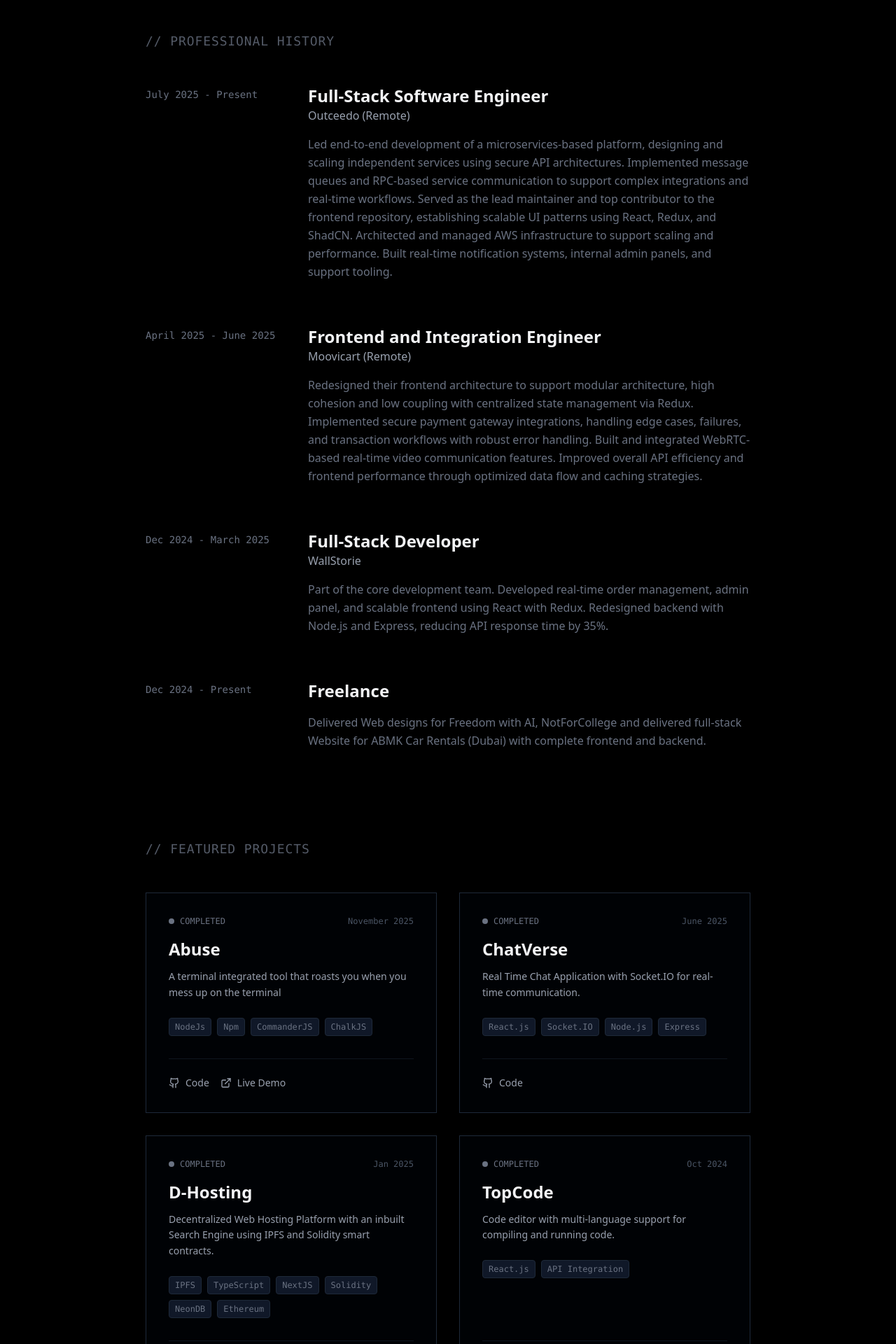
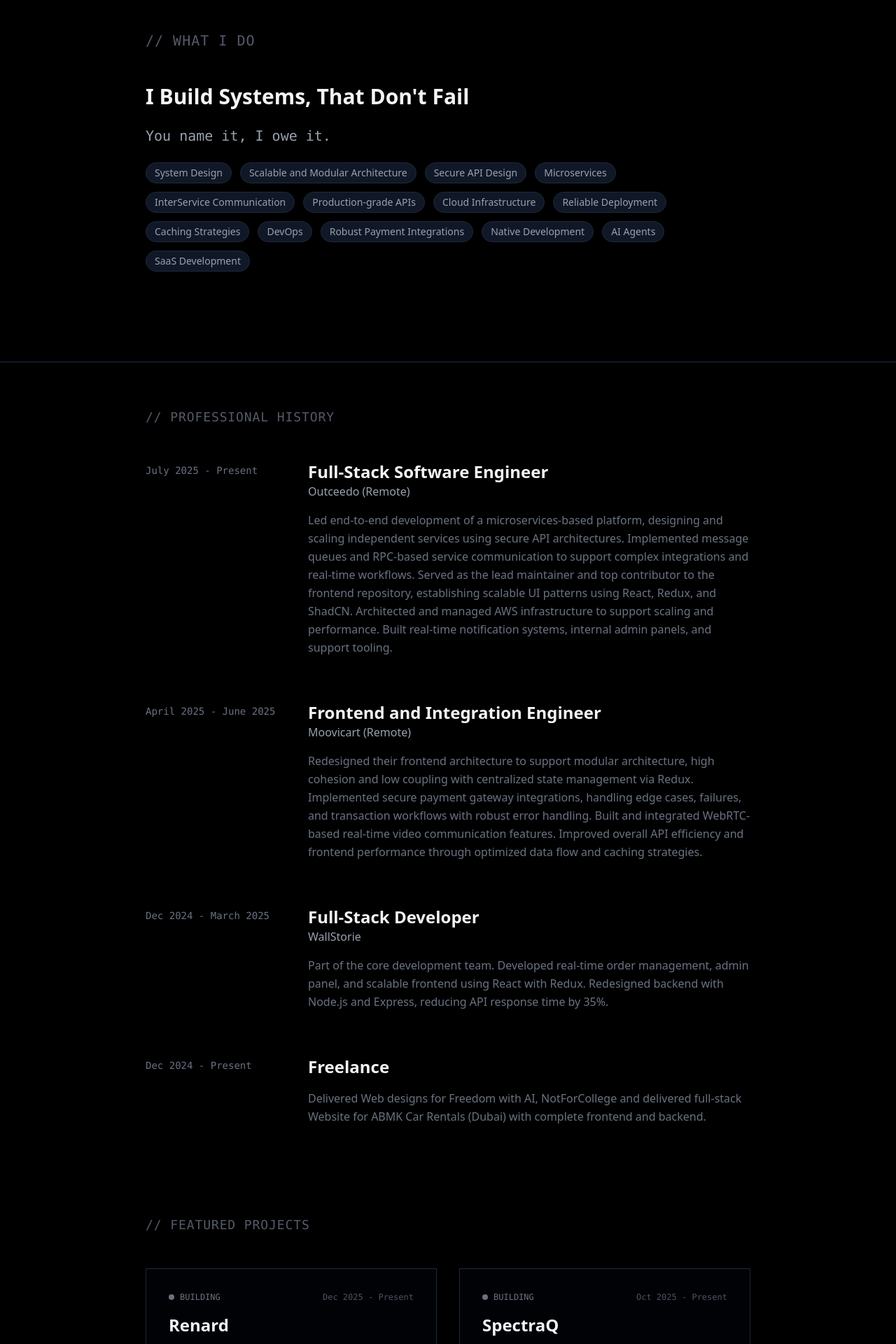
Before and after one commit to neekunjchaturvedi/Portfolio, a React (Vite) app in the folder Client/: page / in a window 1280 px wide. Shown: the part 820-2740 px from the top of the page at 70% size. Built offline with nearby package versions, Linux system fonts and the light colour scheme.

Commit message:
refactor/chore: design/projects

```diff
--- a/Client/src/components/Portfolio.tsx
+++ b/Client/src/components/Portfolio.tsx
@@ -30,6 +30,7 @@
 import ContactSection from "./sections/ContactSection";
 import Footer from "./sections/Footer";
 import { useNavigate } from "react-router-dom";
+import AboutSection from "./sections/AboutSection";
 
 const Portfolio = () => {
   const [data] = useState(mockData);
@@ -109,7 +110,7 @@
     <div className="min-h-screen bg-slate-950 text-slate-50 relative selection:bg-cyan-500/30">
       {/* Sections */}
       <HeroSection data={data.personal} />
-      {/* <AboutSection data={data.personal} /> */}
+      <AboutSection />
       {/* <SkillsSection /> */}
       <ExperienceSection data={data.experience} />
       <ProjectsSection data={data.projects} />
@@ -143,9 +144,7 @@
                           // Base State
                           "text-white hover:text-white",
                           // Active State Styling
-                          isActive
-                            ? "bg-cyan-500/20 text-cyan-400 shadow-[0_0_15px_rgba(6,182,212,0.3)]"
-                            : "hover:bg-white/5"
+                          isActive ? "bg-white/5 text-gray-300" : "hover:bg-white/5"
                         )}
                       >
                         <Icon
--- a/Client/src/components/sections/AboutSection.tsx
+++ b/Client/src/components/sections/AboutSection.tsx
@@ -1,39 +1,19 @@
-import React from "react";
-import { Card, CardContent } from "../ui/card";
-import { CinematicSection } from "../common/terminal";
-
-interface AboutSectionProps {
-  data: {
-    about: string;
-  };
-}
-
-const AboutSection: React.FC<AboutSectionProps> = ({ data }) => {
-  const highlights = [
-    {
-      icon: "⚡",
-      title: "Performance First",
-      description: "Building lightning-fast, optimized applications",
-      gradient: "from-yellow-400 to-orange-500",
-    },
-    {
-      icon: "🎨",
-      title: "Design Systems",
-      description: "Crafting beautiful, consistent user experiences",
-      gradient: "from-blue-400 to-purple-500",
-    },
-    {
-      icon: "🚀",
-      title: "Always Shipping",
-      description: "Turning ideas into scalable, production-ready code",
-      gradient: "from-green-400 to-teal-500",
-    },
-    {
-      icon: "🛠️",
-      title: "Low Latent",
-      description: "Building robust, scalable architectures",
-      gradient: "from-white-400 to-black-500",
-    },
+const AboutSection = () => {
+  const techStack = [
+    "System Design",
+    "Scalable and Modular Architecture",
+    "Secure API Design",
+    "Microservices",
+    "InterService Communication",
+    "Production-grade APIs",
+    "Cloud Infrastructure",
+    "Reliable Deployment",
+    "Caching Strategies",
+    "DevOps",
+    "Robust Payment Integrations",
+    "Native Development",
+    "AI Agents",
+    "SaaS Development",
   ];
 
   return (
@@ -42,46 +22,31 @@
       className="py-16 px-4 md:px-1 bg-black text-white border-b border-gray-900"
     >
       <div className="container mx-auto px-4 max-w-4xl">
-        <h2 className="text-lg font-mono text-gray-500 mb-12 tracking-wider uppercase opacity-80">
-          // About Me
+        <h2 className="text-xl font-mono text-gray-500 mb-12 tracking-wider uppercase opacity-80">
+          // What I do
         </h2>
 
         {/* Intro Text & Tech Stack */}
         <div className="mb-16">
-          <h3 className="text-3xl md:text-4xl font-bold mb-6 text-gray-100">
-            Building Systems,{" "}
+          <h3 className="text-xl md:text-3xl font-bold mb-6 text-gray-100">
+            I Build Systems, That Don&apos;t Fail
           </h3>
-          <p className="text-xl font-mono text-gray-400 leading-relaxed mb-8 max-w-3xl">
-            {data.about}
-          </p>
+          <h4 className="text-lg md:text-xl font-mono mb-6 text-gray-400">
+            You name it, I owe it.
+          </h4>
 
           {/* Tech Pills */}
-          {/* <div className="flex flex-wrap gap-2 md:gap-3">
-            <span className="px-3 py-1 bg-green-900/20 border border-green-900/30 rounded-full text-sm text-green-400 font-medium">
-              Always Shipping
-            </span>
-            {["React", "Node", "Express", "NoSQL", "DSA", "System Design"].map(
-              (tech) => (
+          <div className="flex flex-wrap gap-2 md:gap-3">
+            {techStack.map((tech) => (
               <span
                 key={tech}
-                  className="px-3 py-1 bg-gray-900 border border-gray-800 rounded-full text-sm text-gray-400"
+                className="px-3 py-1 bg-gray-900 border border-gray-800 rounded-full text-sm text-gray-400 hover:border-gray-700 hover:text-gray-300 transition-colors"
               >
                 {tech}
               </span>
-              )
-            )}
-          </div> */}
+            ))}
           </div>
-
-        {/* Highlights Grid */}
-        <div className="flex flex-col gap-2 mb-8">
-          <CinematicSection />
         </div>
-
-        {/* Currently Building (Footer style)
-        <div className="p-6 bg-gray-900/20 border border-gray-800 rounded-lg text-gray-500">
-          // Expo
-        </div> */}
       </div>
     </section>
   );
--- a/Client/src/components/sections/Footer.tsx
+++ b/Client/src/components/sections/Footer.tsx
@@ -26,12 +26,16 @@
       icon: Github,
       url: "https://github.com/neekunjchaturvedi",
     },
-    { name: "LinkedIn", icon: Linkedin, url: "https://linkedin.com" },
-    { name: "Email", icon: Mail, url: "mailto:hello@example.com" },
+    {
+      name: "LinkedIn",
+      icon: Linkedin,
+      url: "https://linkedin.com/in/neekunj-chaturvedi",
+    },
+    { name: "Email", icon: Mail, url: "mailto:neekunjchaturvedi3@gmail.com" },
   ];
 
   return (
-    <footer className="py-12 bg-black text-white">
+    <footer className="py-28 bg-black text-white">
       <div className="container mx-auto px-4 max-w-4xl">
         <div className="grid grid-cols-1 md:grid-cols-2 gap-8 mb-12 border-b border-gray-900 pb-12">
           {/* Top Left: Brand & Tagline */}
@@ -45,7 +49,7 @@
           </div>
 
           {/* Top Right: Motto */}
-          <div className="flex justify-center md:justify-end gap-6 items-center">
+          {/* <div className="flex justify-center md:justify-end gap-6 items-center">
             <div className="flex items-center gap-2 text-sm text-gray-400">
               <Code size={16} className="text-blue-500" />
               <span>Code Purpose</span>
@@ -54,7 +58,7 @@
               <Heart size={16} className="text-red-500" />
               <span>Ship Love</span>
             </div>
-          </div>
+          </div> */}
         </div>
 
         <div className="flex flex-col md:flex-row items-center justify-between gap-6">
--- a/Client/src/components/sections/ProjectsSection.tsx
+++ b/Client/src/components/sections/ProjectsSection.tsx
@@ -94,6 +94,7 @@
               </div>
 
               <div className="flex items-center gap-4 pt-6 border-t border-gray-800/50">
+                {project.githubUrl && (
                   <button
                     onClick={() => handleGithubClick(project.githubUrl)}
                     className="flex items-center gap-2 text-sm text-gray-400 hover:text-white transition-colors"
@@ -101,6 +102,8 @@
                     <Github size={16} />
                     <span>Code</span>
                   </button>
+                )}
+
                 {project.demoUrl && (
                   <button
                     onClick={() => handleDemoClick(project.demoUrl)}
@@ -115,20 +118,7 @@
           ))}
         </div>
 
-        <div className="mt-16 text-center">
-          <button
-            onClick={() =>
-              window.open(
-                "https://github.com/neekunjchaturvedi?tab=repositories",
-                "_blank"
-              )
-            }
-            className="inline-flex items-center gap-2 text-gray-500 hover:text-white transition-colors border-b border-transparent hover:border-white pb-1"
-          >
-            <span className="font-mono">Github</span>
-            {/* <ExternalLink size={14} /> */}
-          </button>
-        </div>
+
       </div>
     </section>
   );
--- a/Client/src/mock.ts
+++ b/Client/src/mock.ts
@@ -12,7 +12,7 @@
       "https://images.unsplash.com/photo-1678856879593-5fad52ed4abe?crop=entropy&cs=srgb&fm=jpg&q=85",
     resumeUrl: "https://neekunjchaturvedi.netlify.app/",
     githubUrl: "https://github.com/neekunjchaturvedi",
-    linkedinUrl: "https://linkedin.com/in/neekunj-chaturvedi-293223257",
+    linkedinUrl: "https://linkedin.com/in/neekunj-chaturvedi",
     email: "neekunjchaturvedi3@gmail.com",
   },
   skills: {
@@ -112,28 +112,73 @@
   projects: [
     {
       id: 1,
+      title: "Renard",
+      description:
+        "Renard is a Dev productivity software which brings all your scattered LLM interations and context at one place and generates insights.",
+      technologies: [
+        "Browser-Extension",
+        "CLI-Tool",
+        "Typescript",
+        "Express",
+        "RabbitMQ",
+        "grpc",
+      ],
+      githubUrl: "",
+      demoUrl: "https://renard.live",
+      timeline: "Dec 2025 - Present",
+      status: "Building",
+    },
+
+    {
+      id: 1,
+      title: "SpectraQ",
+      description:
+        "HFT platform which streamlines crypto trading with State Channels for processing the trades off-chain and finally after termination pushing it on-chain. Also features Community platform built using robust sockets scaling with redis pub-sub.",
+      technologies: [
+        "Microservices",
+        "TypeScript",
+        "Express",
+        "Redis",
+        "RabbitMQ",
+        "Supabase",
+        "prisma",
+        "Redux",
+      ],
+      githubUrl: "",
+      demoUrl: "https://spectraq.org",
+      timeline: "Oct 2025 - Present",
+      status: "Building",
+    },
+    {
+      id: 3,
       title: "Abuse",
       description:
-        "A terminal integrated tool that roasts you when you mess up on the terminal",
+        "A terminal integrated tool that roasts you when you mess up on the terminal. Hit 250+ downloads on npm within 3 days.",
       technologies: ["NodeJs", "Npm", "CommanderJS", "ChalkJS"],
       githubUrl: "https://github.com/neekunjchaturvedi/Abuse",
       demoUrl: "https://www.npmjs.com/package/abuse-plus",
-      timeline: "November 2025",
+      timeline: "Nov 2025",
+      status: "Completed",
+    },
+
+    {
+      id: 4,
+      title: "SenseiX",
+      description:
+        "Dynamic Personalized Learning engine, Generates learning content in your preferred Genre, FlashCards, descriptions, Detailed Explainaions all gamified.",
+      technologies: [
+        "React Native",
+        "Google GenAI SDK",
+        "Typescipt",
+        "Express",
+      ],
+      githubUrl: "https://github.com/neekunjchaturvedi/senseiX",
+      demoUrl: "",
+      timeline: "Dec 2025",
       status: "Completed",
     },
     {
-      id: 2,
-      title: "ChatVerse",
-      description:
-        "Real Time Chat Application with Socket.IO for real-time communication.",
-      technologies: ["React.js", "Socket.IO", "Node.js", "Express"],
-      githubUrl: "https://github.com/neekunjchaturvedi/ChatVerse",
-      demoUrl: "",
-      timeline: "June 2025",
-      status: "Completed",
-    },
-    {
-      id: 3,
+      id: 5,
       title: "D-Hosting",
       description:
         "Decentralized Web Hosting Platform with an inbuilt Search Engine using IPFS and Solidity smart contracts.",
@@ -151,7 +196,7 @@
       status: "Completed",
     },
     {
-      id: 4,
+      id: 6,
       title: "TopCode",
       description:
         "Code editor with multi-language support for compiling and running code.",
```
Also changed, not shown: Client/src/components/sections/ContactSection.tsx (+1 -115 lines). Lines whose indentation alone changed are shown as unchanged.
